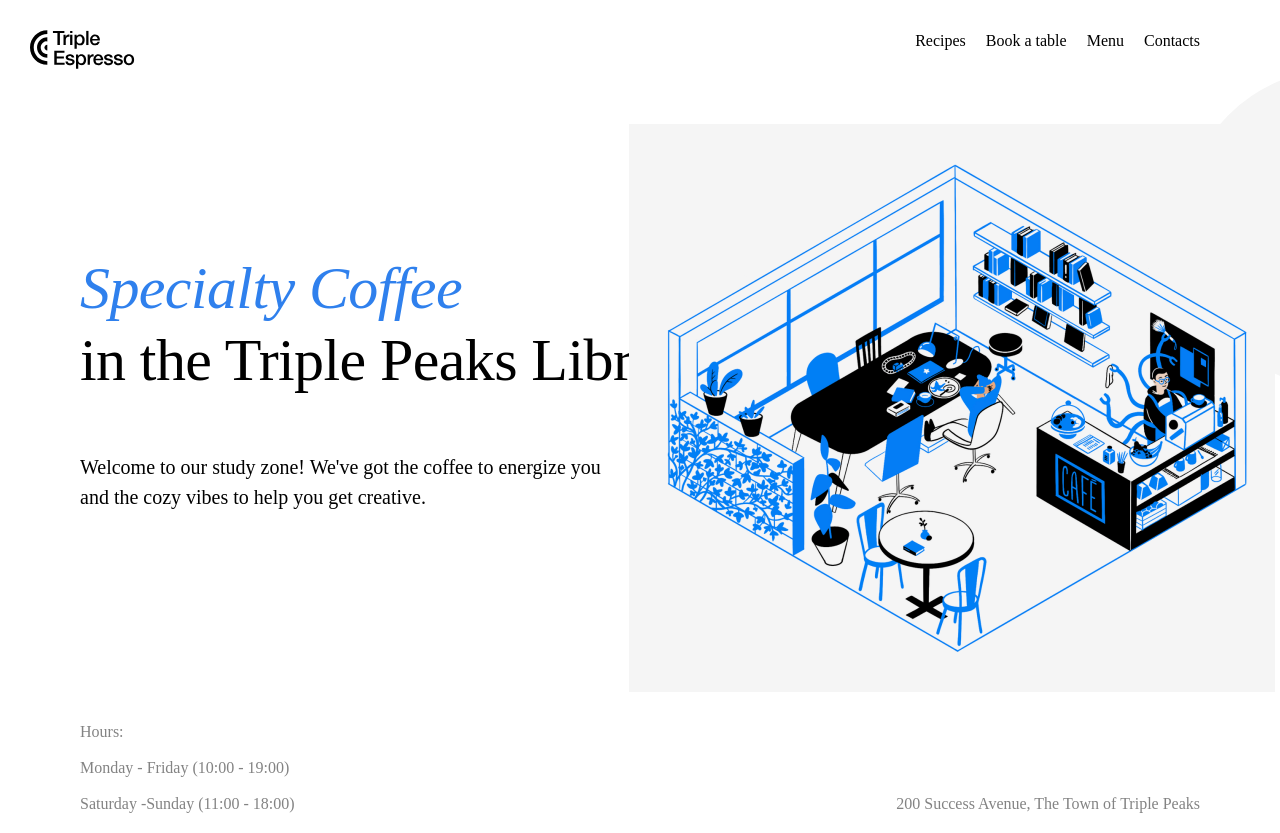
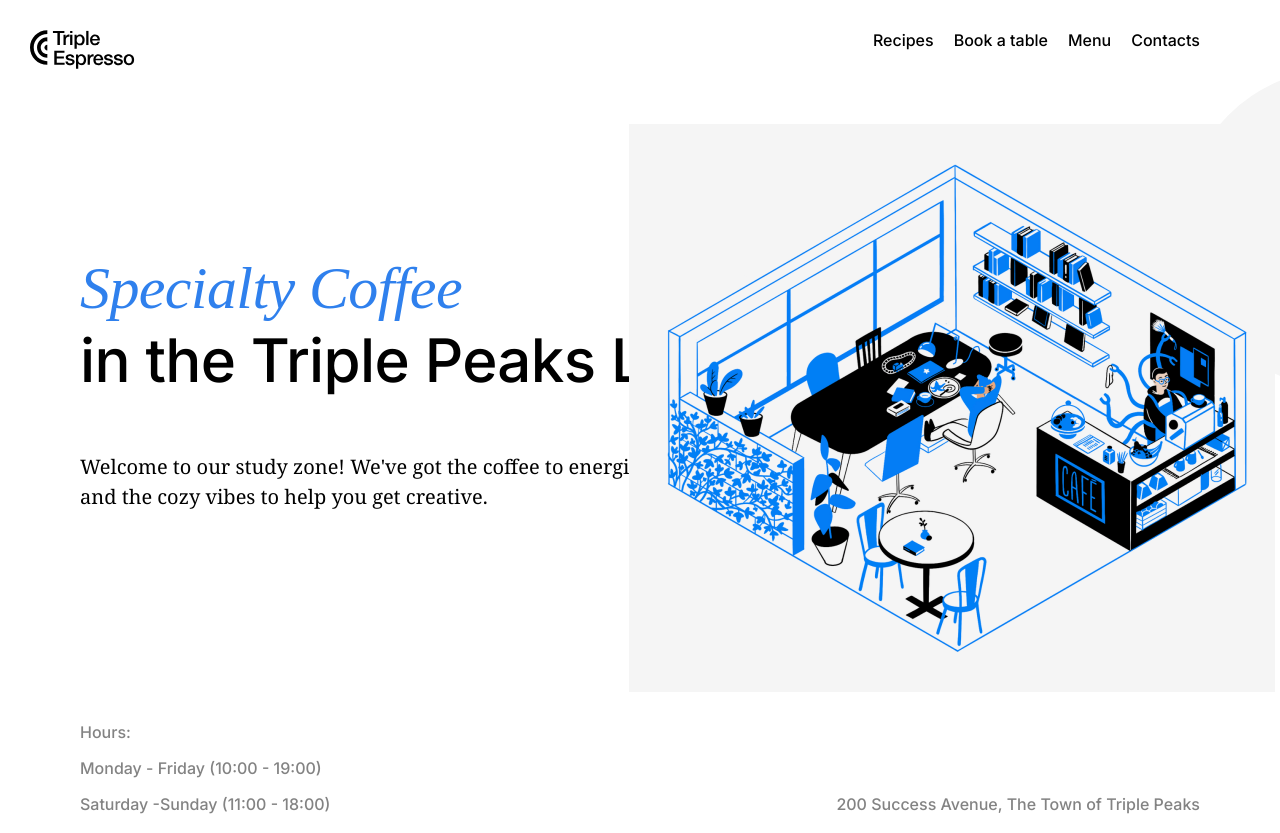
Before and after one commit to marslite/se_project_coffeeshop, a plain HTML site: page index.html in a window 1280 px wide. Shown: the top 833 px of the page. Drawn offline with Linux system fonts and the light colour scheme.

Commit message:
Fixing Importing isssues

```diff
--- a/index.html
+++ b/index.html
@@ -15,9 +15,11 @@
 
 <link rel="preconnect" href="https://fonts.googleapis.com">
 <link rel="preconnect" href="https://fonts.gstatic.com" crossorigin>
-<link href="https://fonts.googleapis.com/css2?family=Inter:wght@100..900&display=swap" rel="stylesheet">
 
-<link href="https://fonts.googleapis.com/css2?family=Noto+Serif:ital,wght@0,400;1,400&display=swap" rel="stylesheet">
+<link
+      href="https://fonts.googleapis.com/css2?family=Inter:wght@100..900&family=Noto+Serif:ital,wght@0,100..900;1,100..900&display=swap"
+      rel="stylesheet"
+    />
 
 
 </head>
--- a/pages/index.css
+++ b/pages/index.css
@@ -38,7 +38,7 @@
 .nav__link {
   color: black;
   text-decoration: none;
-  font-family: "Inter,Arial,sans-serif family";
+  font-family: "Inter", Arial, sans-serif;
   font-style: normal;
   font-weight: 500;
   font-size: 16px;
@@ -57,7 +57,8 @@
 }
 
 .header__title {
-  font-family: "Inter, Arial,sans-serif family  ";
+  /* font-family: "Inter, Arial,sans-serif family  "; */
+  font-family: "Inter", Arial, sans-serif;
   font-style: normal;
   font-weight: 500;
   font-size: 60px;
@@ -72,7 +73,7 @@
 .header__description {
   margin: 28px 0 0;
   max-width: 683px;
-  font-family: "Noto Seris,Times New Roman, generic serif family";
+  font-family: "Noto Serif", "Times New Roman", serif;
   font-style: normal;
   font-weight: normal;
   font-size: 20px;
@@ -80,7 +81,7 @@
 }
 
 .header__paragraphs {
-  font-family: "Inter, Arial, sans-serif family ";
+  font-family: "Inter", Arial, sans-serif;
   font-style: normal;
   font-weight: 500;
   font-size: 16px;
@@ -134,7 +135,7 @@
   max-width: 580px;
   color: white;
   margin-bottom: 24px;
-  font-family: "Inter";
+  font-family: "Inter", Arial, sans-serif;
   font-style: normal;
   font-weight: 500;
   font-size: 44px;
@@ -142,7 +143,7 @@
 }
 
 .recipes__subtitle {
-  font-family: "Noto Serif";
+  font-family: "Noto Serif", "Times New Roman", serif;
   font-style: normal;
   font-weight: normal;
   font-size: 20px;
@@ -156,7 +157,7 @@
 }
 
 .recipes__videos {
-  font-family: "Inter";
+  font-family: "Inter", Arial, sans-serif;
   font-style: normal;
   font-weight: 500;
   font-size: 20px;
```
